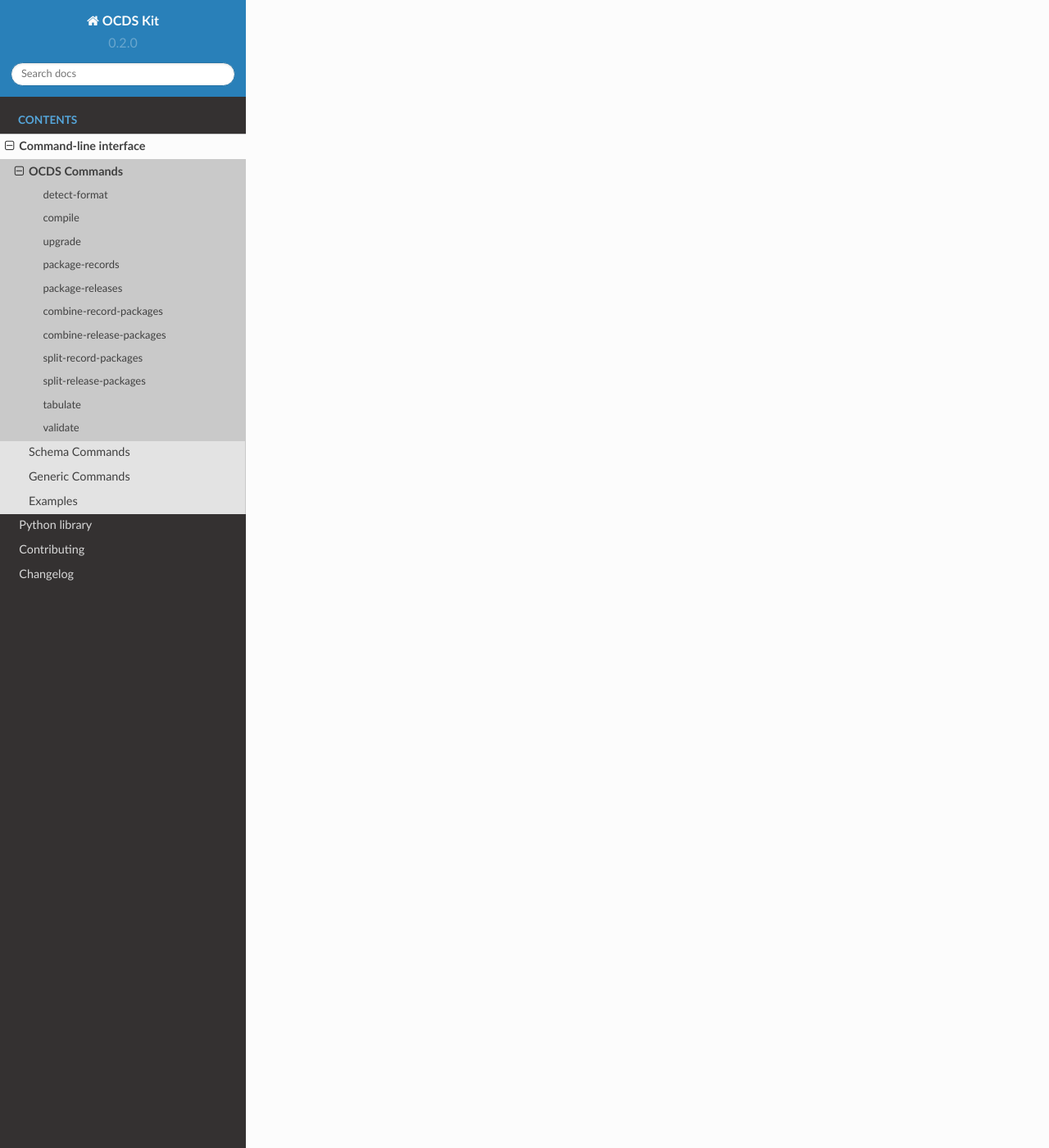
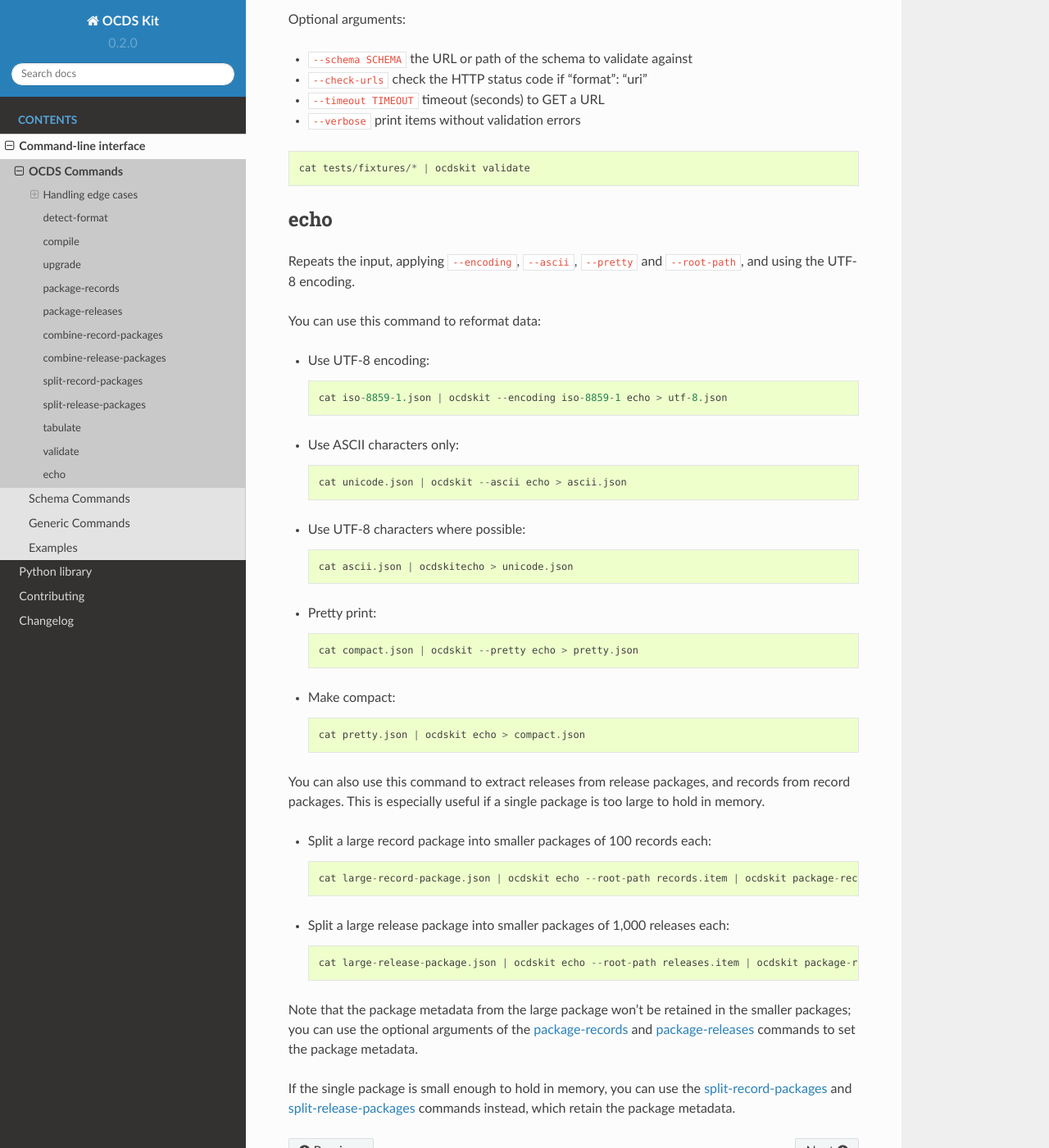
Before and after one commit to open-contracting/ocdskit, a Sphinx documentation site: the page built from docs/cli/ocds.rst, in a window 1280 px wide and 1400 px high, scrolled down 6873 px. Shown: the whole window at 82% size. Built offline with Sphinx 7.4.7 and the Read the Docs theme 2.0.0, drawn with Linux system fonts in a browser that asks for light colours; some of the changed text lies outside the part shown.

Commit message:
Add echo command. Add examples for --root-path. Closes #121

```diff
--- a/docs/cli/ocds.rst
+++ b/docs/cli/ocds.rst
@@ -9,6 +9,55 @@
 * ``--root-path ROOT_PATH`` the path to the items to process within each input
 
 The inputs can be `concatenated JSON <https://en.wikipedia.org/wiki/JSON_streaming#Concatenated_JSON>`__ or JSON arrays.
+
+Handling edge cases
+-------------------
+
+Large packages
+~~~~~~~~~~~~~~
+
+If you are working with individual packages that are too large to hold in memory, use the :ref:`echo` command to reduce their size.
+
+Embedded data
+~~~~~~~~~~~~~
+
+If you are working with files that embed OCDS data, use the ``--root-path ROOT_PATH`` option to indicate the path to the items to process within each input. For example, if release packages are in an array under a ``results`` key, like so:
+
+.. code:: json
+
+   {
+     "results": [
+       {
+         "uri": "placeholder:",
+         "publisher": {"name": ""},
+         "publishedDate": "9999-01-01T00:00:00Z",
+         "version": "1.1",
+         "releases": []
+       }
+     ]
+   }
+
+You can run ``ocdskit <command> --root-path results.items`` to process the release packages. To build the root path, in this case, you join the ``results`` key to the ``item`` literal by a period (the ``item`` literal indicates that the items to process are in an array).
+
+For this next example, you can run ``ocdskit <command> --root-path results.item.ocdsReleasePackage``:
+
+.. code:: json
+
+   {
+     "results": [
+       {
+         "ocdsReleasePackage": {
+           {
+             "uri": "placeholder:",
+             "publisher": {"name": ""},
+             "publishedDate": "9999-01-01T00:00:00Z",
+             "version": "1.1",
+             "releases": []
+           }
+         }
+       }
+     ]
+   }
 
 detect-format
 -------------
@@ -70,7 +119,9 @@
 
 For the Python API, see :doc:`../api/upgrade`.
 
-If a single package is too large to hold in memory, use ``split-record-packages`` or ``split-release-packages`` to make it smaller. If a *release* package is too large, you can upgrade its individual releases using ``--root-path releases.item``.
+If a *release* package is too large, you can upgrade its individual releases using ``--root-path releases.item``.
+
+.. _package-records:
 
 package-records
 ---------------
@@ -99,6 +150,8 @@
 If ``--uri`` and ``--published-date`` are not set, the output package will be invalid. Use ``--fake`` to set placeholder values.
 
 For the Python API, see :meth:`ocdskit.combine.package_records`.
+
+.. _package-releases:
 
 package-releases
 ----------------
@@ -178,6 +231,8 @@
 
 For the Python API, see :meth:`ocdskit.combine.combine_release_packages`.
 
+.. _split-record-packages:
+
 split-record-packages
 ---------------------
 
@@ -188,6 +243,8 @@
     cat tests/fixtures/realdata/record-package-1-2.json | ocdskit split-record-packages 2 | split -l 1 -a 4
 
 The ``split`` command will write files named ``xaaaa``, ``xaaab``, ``xaaac``, etc. Don't combine the OCDS Kit ``--pretty`` option with the ``split`` command.
+
+.. _split-release-packages:
 
 split-release-packages
 ----------------------
@@ -232,4 +289,45 @@
 
     cat tests/fixtures/* | ocdskit validate
 
-If a single package is too large to hold in memory, use ``split-record-packages`` or ``split-release-packages`` to make it smaller.
+.. _echo:
+
+echo
+----
+
+Repeats the input, applying ``--encoding``, ``--ascii``, ``--pretty`` and ``--root-path``, and using the UTF-8 encoding.
+
+You can use this command to reformat data:
+
+-  Use UTF-8 encoding::
+
+      cat iso-8859-1.json | ocdskit --encoding iso-8859-1 echo > utf-8.json
+
+-  Use ASCII characters only::
+
+      cat unicode.json | ocdskit --ascii echo > ascii.json
+
+-  Use UTF-8 characters where possible::
+
+      cat ascii.json | ocdskitecho > unicode.json
+
+-  Pretty print::
+
+      cat compact.json | ocdskit --pretty echo > pretty.json
+
+-  Make compact::
+
+      cat pretty.json | ocdskit echo > compact.json
+
+You can also use this command to extract releases from release packages, and records from record packages. This is especially useful if a single package is too large to hold in memory.
+
+-  Split a large record package into smaller packages of 100 records each::
+
+      cat large-record-package.json | ocdskit echo --root-path records.item | ocdskit package-records --size 100
+
+-  Split a large release package into smaller packages of 1,000 releases each::
+
+      cat large-release-package.json | ocdskit echo --root-path releases.item | ocdskit package-releases --size 1000
+
+Note that the package metadata from the large package won't be retained in the smaller packages; you can use the optional arguments of the :ref:`package-records` and :ref:`package-releases` commands to set the package metadata.
+
+If the single package is small enough to hold in memory, you can use the :ref:`split-record-packages` and :ref:`split-release-packages` commands instead, which retain the package metadata.
--- a/docs/contributing.rst
+++ b/docs/contributing.rst
@@ -6,7 +6,7 @@
 
 #. Create a file matching the command's name in ``ocdskit/cli/commands``, replacing hyphens with underscores.
 #. Add the command's module to ``COMMAND_MODULES`` in ``ocdskit/__main__.py``, in alphabetical order.
-#. Fill in the command's file (see ``ocdskit/cli/commands/compile.py`` for a brief file).
+#. Fill in the command's file (see ``ocdskit/cli/commands/package_records.py`` for a brief file).
 #. Add documentation for the command and any new library methods.
 #. Add tests for the command.
 #. Update the changelog.
@@ -33,6 +33,7 @@
 -  ``split-release-packages``: reads each input into memory, and processes one at a time
 -  ``validate``: reads each input into memory, and processes one at a time
 -  ``tabulate``: not yet reviewed
+-  ``echo``: streams, by using an iterator to postpone the evaluation of inputs
 
 You can append these lines to the end of a ``handle()`` method to see if memory usage increases with input size:
 
```
Also changed, not shown: docs/changelog.rst (+7 -0 lines), 10 other files.
